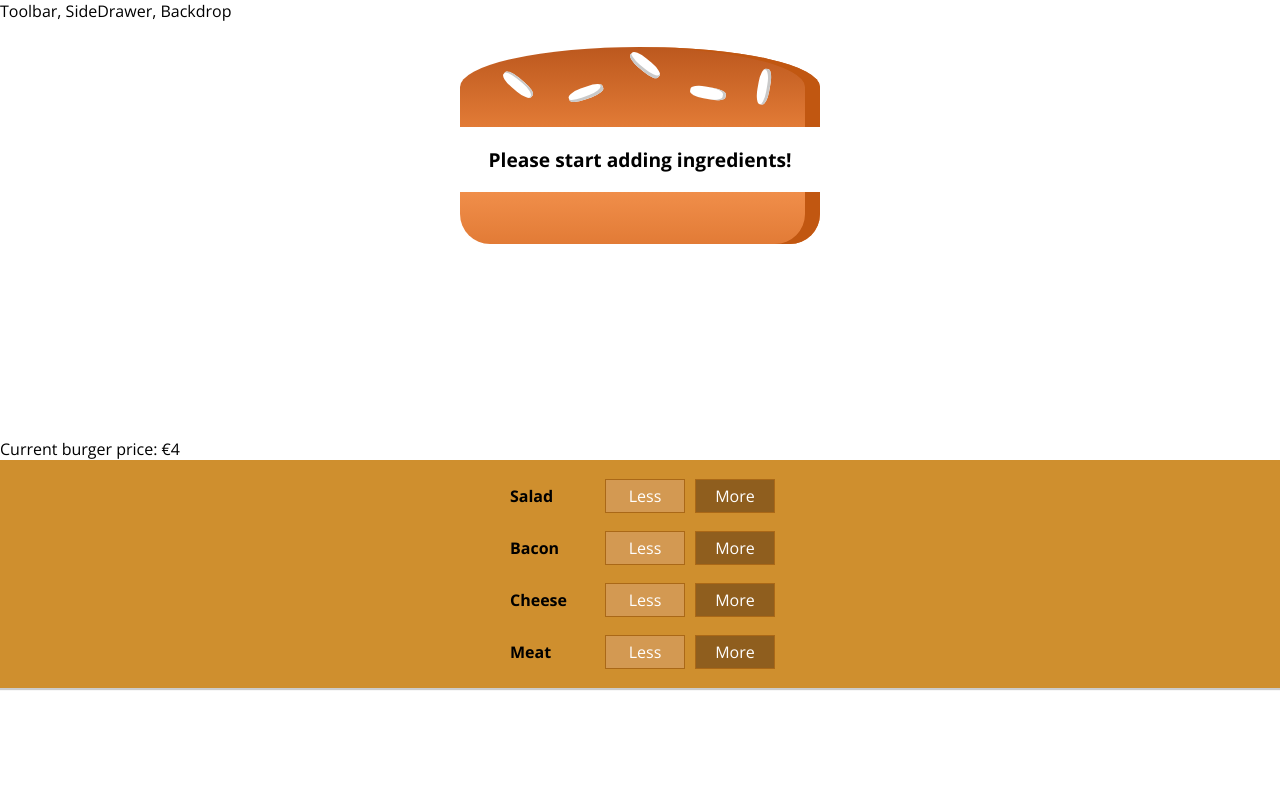
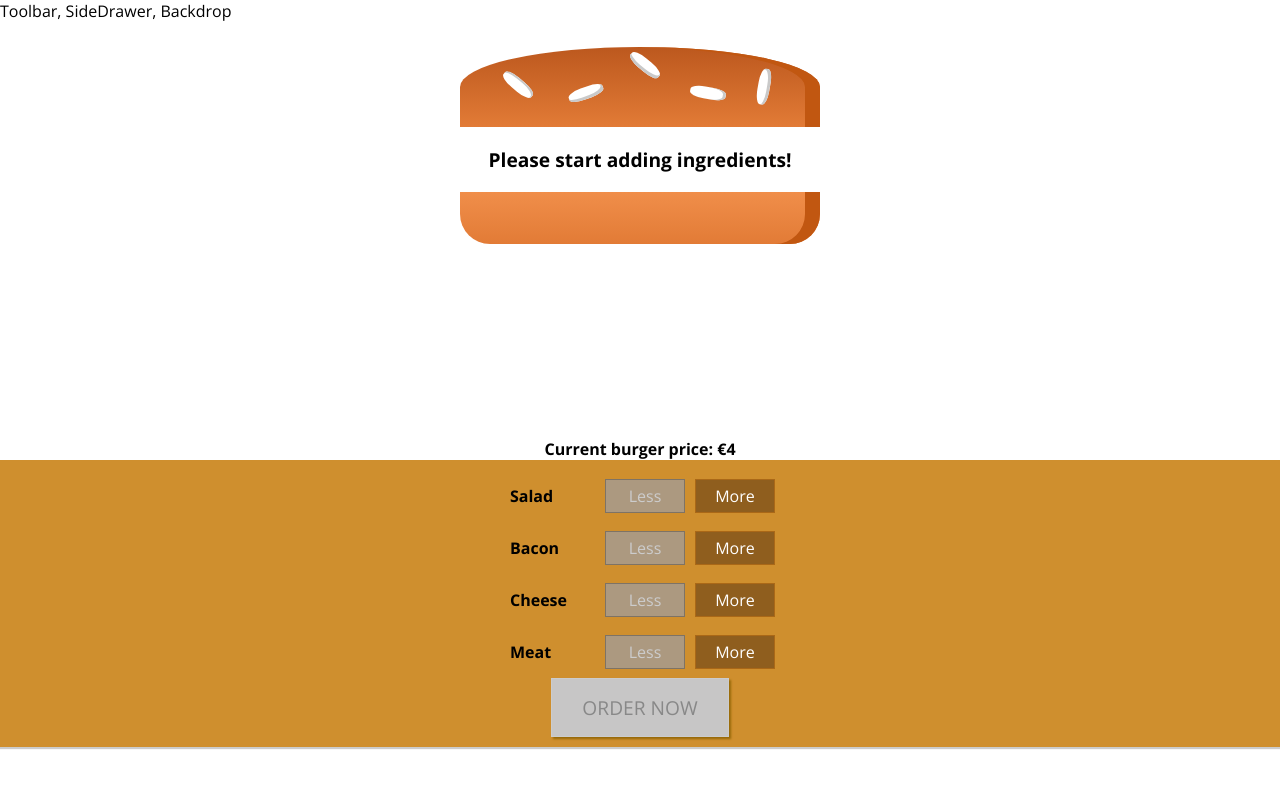
Before and after one commit to stijnvanhamme/burger-builder, a React (Create React App) app: page / in a window 1280 px wide. Shown: the top 788 px of the page. Built offline with nearby package versions, Linux system fonts and the light colour scheme.

Commit message:
total price and order button

```diff
--- a/src/components/Burger/BuildControls/BuildControl/BuildControl.js
+++ b/src/components/Burger/BuildControls/BuildControl/BuildControl.js
@@ -6,7 +6,7 @@
     return (
         <div className={classes.BuildControl}>
             <div className={classes.Label}>{props.label}</div>
-            <button className={classes.Less} onClick={props.removed}>Less</button>
+            <button className={classes.Less} onClick={props.removed} disabled={props.disabled}>Less</button>
             <button className={classes.More} onClick={props.added}>More</button>
         </div>
     );
--- a/src/components/Burger/BuildControls/BuildControls.js
+++ b/src/components/Burger/BuildControls/BuildControls.js
@@ -19,9 +19,11 @@
                     key={ctrl.label}
                     label={ctrl.label}
                     added={() => props.ingredientAdded(ctrl.type)}
-                    removed={() => props.ingredientRemoved(ctrl.type)} />
+                    removed={() => props.ingredientRemoved(ctrl.type)}
+                    disabled={props.disabledInfo[ctrl.type]}/>
                 );
             })}
+            <button className={classes.OrderButton} disabled={!props.purchaseable}>ORDER NOW</button>
         </div>
     );
 }
--- a/src/components/Burger/BuildControls/BuildControls.module.css
+++ b/src/components/Burger/BuildControls/BuildControls.module.css
@@ -8,3 +8,44 @@
     margin: auto;
     padding: 10px 0;
 }
+
+.OrderButton {
+    background-color: #DAD735;
+    outline: none;
+    cursor: pointer;
+    border: 1px solid #966909;
+    color: #966909;
+    font-family: inherit;
+    font-size: 1.2em;
+    padding: 15px 30px;
+    box-shadow: 2px 2px 2px #966909;
+}
+
+.OrderButton:hover, .OrderButton:active {
+    background-color: #A0DB41;
+    border: 1px solid #966909;
+    color: #966909;
+}
+
+.OrderButton:disabled {
+    background-color: #C7C6C6;
+    cursor: not-allowed;
+    border: 1px solid #ccc;
+    color: #888888;
+}
+
+.OrderButton:not(:disabled) {
+    animation: enable 0.3s linear;
+}
+
+@keyframes enable {
+    0% {
+        transform: scale(1);
+    }
+    60% {
+        transform: scale(1.1);
+    }
+    100% {
+        transform: scale(1);
+    }
+}
--- a/src/containers/BurgerBuilder/BurgerBuilder.js
+++ b/src/containers/BurgerBuilder/BurgerBuilder.js
@@ -2,8 +2,10 @@
 
 import Burger from '../../components/Burger/Burger';
 import BuildControls from '../../components/Burger/BuildControls/BuildControls';
+
 import Aux from '../../hoc/Aux';
 import {INGREDIENT_PRICES} from '../../config/prices';
+import classes from './BurgerBuilder.module.css';
 
 class BurgerBuilder extends React.Component {
 
@@ -14,8 +16,19 @@
             cheese: 0,
             meat: 0,
         },
-        totalPrice: INGREDIENT_PRICES['bread']
+        totalPrice: INGREDIENT_PRICES['bread'],
+        purchaseable: false
     };
+
+    updatePurchaseState (ingredients) {
+        const sum = Object.keys(ingredients).map(el => {
+            return ingredients[el];
+        }).reduce((newSum, el) => {
+            return newSum + el;
+        }, 0);
+
+        this.setState({purchaseable: sum > 0});
+    }
 
     addIngredient = (type) => {
         const updatedCount = this.state.ingredients[type] + 1;
@@ -25,27 +38,42 @@
         const newPrice = this.state.totalPrice + INGREDIENT_PRICES[type];
 
         this.setState({ingredients: updatedIngredients, totalPrice: newPrice});
+
+        this.updatePurchaseState(updatedIngredients);
     };
 
     removeIngredient = (type) => {
         if(this.state.ingredients[type] > 0) {
             const updatedCount = this.state.ingredients[type] - 1;
-
             const updatedIngredients = {...this.state.ingredients};
             updatedIngredients[type] = updatedCount;
 
             const newPrice = this.state.totalPrice - INGREDIENT_PRICES[type];
 
             this.setState({ingredients: updatedIngredients, totalPrice: newPrice});
+
+            this.updatePurchaseState(updatedIngredients);
         }
     };
 
     render() {
+        const disabledInfo = {
+            ...this.state.ingredients
+        };
+
+        for(let key in disabledInfo) {
+            disabledInfo[key] = disabledInfo[key] <= 0;
+        }
+
         return(
             <Aux>
                 <Burger ingredients={this.state.ingredients}/>
-                <div>Current burger price: €{this.state.totalPrice}</div>
-                <BuildControls ingredientAdded={this.addIngredient} ingredientRemoved={this.removeIngredient}/>
+                <div className={classes.Price}>Current burger price: €{this.state.totalPrice}</div>
+                <BuildControls
+                    ingredientAdded={this.addIngredient}
+                    ingredientRemoved={this.removeIngredient}
+                    disabledInfo={disabledInfo}
+                    purchaseable={this.state.purchaseable}/>
             </Aux>
         );
     }
--- /dev/null
+++ b/src/containers/BurgerBuilder/BurgerBuilder.module.css
@@ -0,0 +1,4 @@
+.Price {
+    text-align: center;
+    font-weight: bold;
+}
```
Also changed, not shown: 13-build-control-addition.css (deleted, +0 -56 lines).
